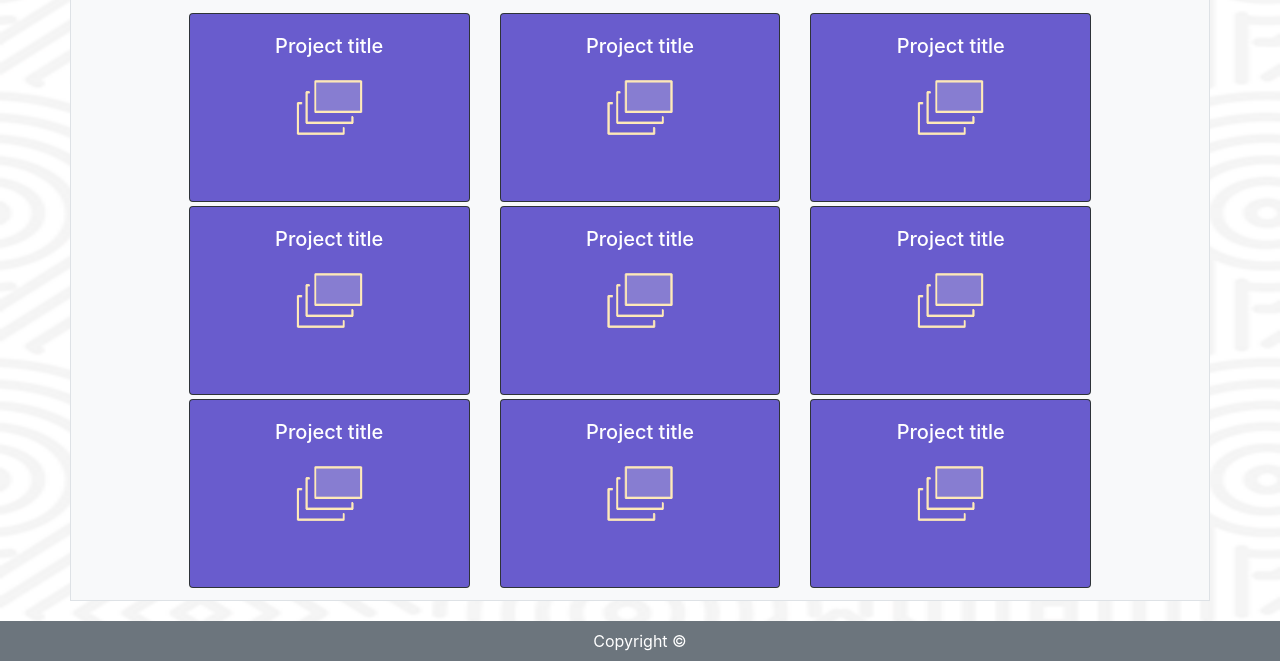
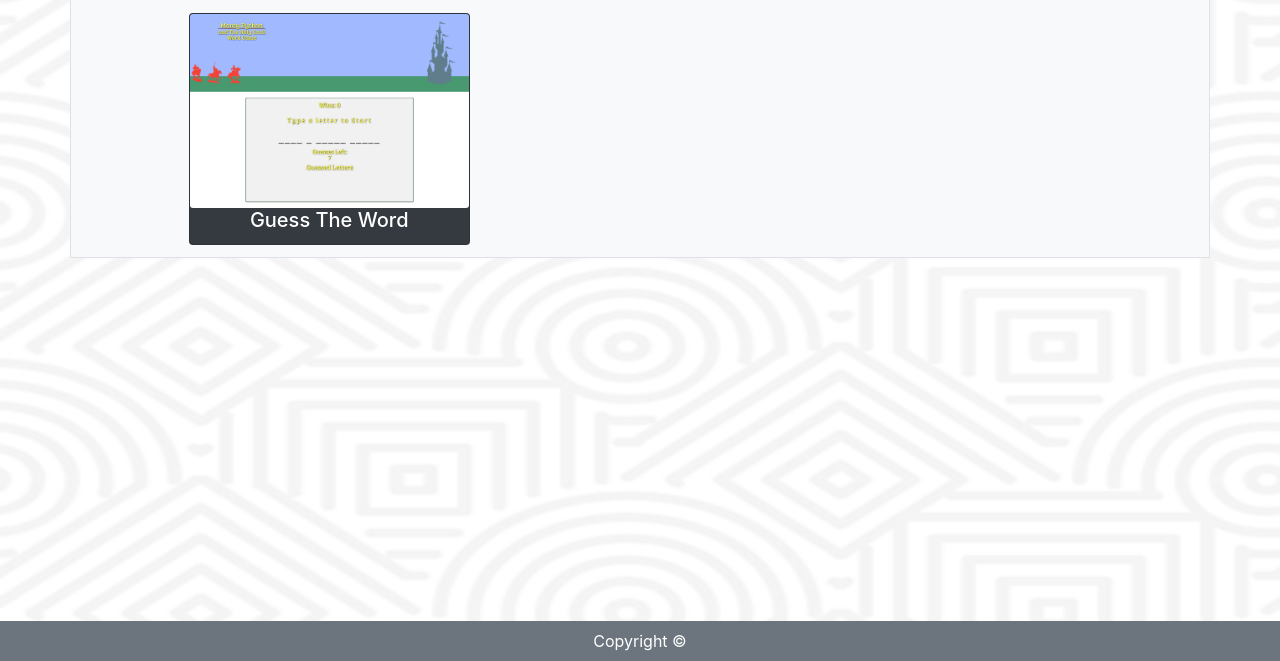
Before and after one commit to StevenDixonDev/Bootstrap-Portfolio, a plain HTML site: page portfolio.html in a window 1280 px wide. Shown: the part 139-800 px from the top of the page. Drawn offline with nearby package versions, Linux system fonts and the light colour scheme.

Commit message:
Added word guess to portfolio

```diff
--- /dev/null
+++ b/assets/javascript/portfolio.js
@@ -0,0 +1,4 @@
+// Use jquery to handle click events on portfolio items
+$(".card").click(function(){
+  window.open($(this).attr("data"));
+})
--- a/portfolio.html
+++ b/portfolio.html
@@ -42,74 +42,10 @@
                 <div class="container fluid">
                     <div class="row">
                         <div class="col-sm-12 col-md-6 col-lg-4 position-relative mb-1">
-                            <div class="card bg-dark text-white">
-                                <img class="card-img" src="assets/images/placeholder.png" alt="Card image">
-                                <div class="card-img-overlay text-center ">
-                                    <h5 class="card-title">Project title</h5>
-                                </div>
-                            </div>
-                        </div>
-                        <div class="col-sm-12 col-md-6 col-lg-4 position-relative mb-1">
-                            <div class="card bg-dark text-white">
-                                <img class="card-img" src="assets/images/placeholder.png" alt="Card image">
-                                <div class="card-img-overlay text-center ">
-                                    <h5 class="card-title">Project title</h5>
-                                </div>
-                            </div>
-                        </div>
-                        <div class="col-sm-12 col-md-6 col-lg-4 position-relative mb-1">
-                            <div class="card bg-dark text-white">
-                                <img class="card-img" src="assets/images/placeholder.png" alt="Card image">
-                                <div class="card-img-overlay text-center ">
-                                    <h5 class="card-title">Project title</h5>
-                                </div>
-                            </div>
-                        </div>
-                        <div class="col-sm-12 col-md-6 col-lg-4 position-relative mb-1">
-                            <div class="card bg-dark text-white">
-                                <img class="card-img" src="assets/images/placeholder.png" alt="Card image">
-                                <div class="card-img-overlay text-center ">
-                                    <h5 class="card-title">Project title</h5>
-                                </div>
-                            </div>
-                        </div>
-                        <div class="col-sm-12 col-md-6 col-lg-4 position-relative mb-1">
-                            <div class="card bg-dark text-white">
-                                <img class="card-img" src="assets/images/placeholder.png" alt="Card image">
-                                <div class="card-img-overlay text-center ">
-                                    <h5 class="card-title">Project title</h5>
-                                </div>
-                            </div>
-                        </div>
-                        <div class="col-sm-12 col-md-6 col-lg-4 position-relative mb-1">
-                            <div class="card bg-dark text-white">
-                                <img class="card-img" src="assets/images/placeholder.png" alt="Card image">
-                                <div class="card-img-overlay text-center ">
-                                    <h5 class="card-title">Project title</h5>
-                                </div>
-                            </div>
-                        </div>
-                        <div class="col-sm-12 col-md-6 col-lg-4 position-relative mb-1">
-                            <div class="card bg-dark text-white">
-                                <img class="card-img" src="assets/images/placeholder.png" alt="Card image">
-                                <div class="card-img-overlay text-center ">
-                                    <h5 class="card-title">Project title</h5>
-                                </div>
-                            </div>
-                        </div>
-                        <div class="col-sm-12 col-md-6 col-lg-4 position-relative mb-1">
-                            <div class="card bg-dark text-white">
-                                <img class="card-img" src="assets/images/placeholder.png" alt="Card image">
-                                <div class="card-img-overlay text-center ">
-                                    <h5 class="card-title">Project title</h5>
-                                </div>
-                            </div>
-                        </div>
-                        <div class="col-sm-12 col-md-6 col-lg-4 position-relative mb-1">
-                            <div class="card bg-dark text-white">
-                                <img class="card-img" src="assets/images/placeholder.png" alt="Card image">
-                                <div class="card-img-overlay text-center ">
-                                    <h5 class="card-title">Project title</h5>
+                            <div class="card bg-dark text-white" data="https://github.com/StevenDixonDev/Word-Guess-Game">
+                                <img class="card-img top" src="assets/images/portfolio/Guess the Word.png" alt="Card image">
+                                <div class="text-center ">
+                                    <h5 class="card-title">Guess The Word</h5>
                                 </div>
                             </div>
                         </div>
@@ -136,6 +72,7 @@
     <script src="https://stackpath.bootstrapcdn.com/bootstrap/4.3.1/js/bootstrap.min.js"
         integrity="sha384-JjSmVgyd0p3pXB1rRibZUAYoIIy6OrQ6VrjIEaFf/nJGzIxFDsf4x0xIM+B07jRM"
         crossorigin="anonymous"></script>
+    <script src="./assets/javascript/portfolio.js"></script>
 </body>
 
 </html>
```
Also changed, not shown: index.html (+3 -5 lines), assets/images/portfolio/Guess the Word.png (added).
